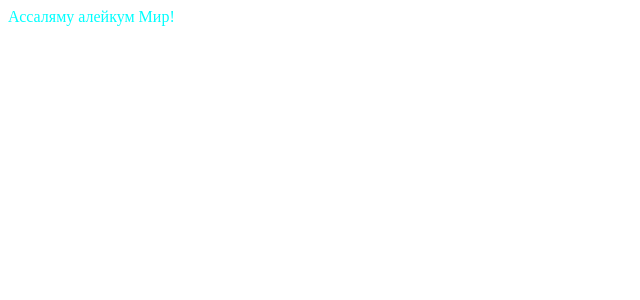
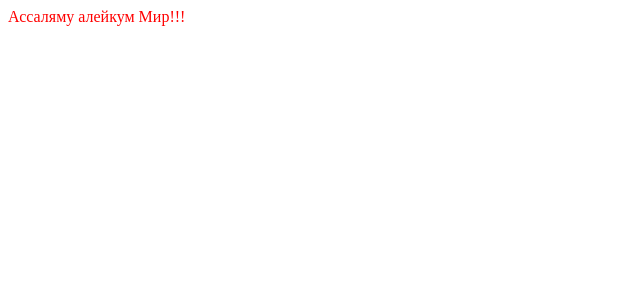
Before and after one commit to RYAZHAPOVILNUR/mentoring-first-task, an Angular app: page / in a window 1280 px wide. Shown: the top 300 px of the page, without its empty margins (0-640 px from the left). Built offline with nearby package versions, Linux system fonts and the light colour scheme.

Commit message:
assammt-files-changed

```diff
--- a/src/app/app.component.html
+++ b/src/app/app.component.html
@@ -1,3 +1,3 @@
 <div>
-  <span>Ассаляму алейкум Мир!</span>
+  <span>Ассаляму алейкум Мир!!!</span>
 </div>
--- a/src/app/app.component.scss
+++ b/src/app/app.component.scss
@@ -1,3 +1,3 @@
 span{
-    color: aqua;
+    color: red;
 }
--- a/src/app/app.component.ts
+++ b/src/app/app.component.ts
@@ -9,5 +9,5 @@ import { RouterOutlet } from '@angular/router';
   styleUrl: './app.component.scss'
 })
 export class AppComponent {
-  title = 'mentoring-first-project-upd';
+  title = 'mentoring-first-project-changed';
 }
```
